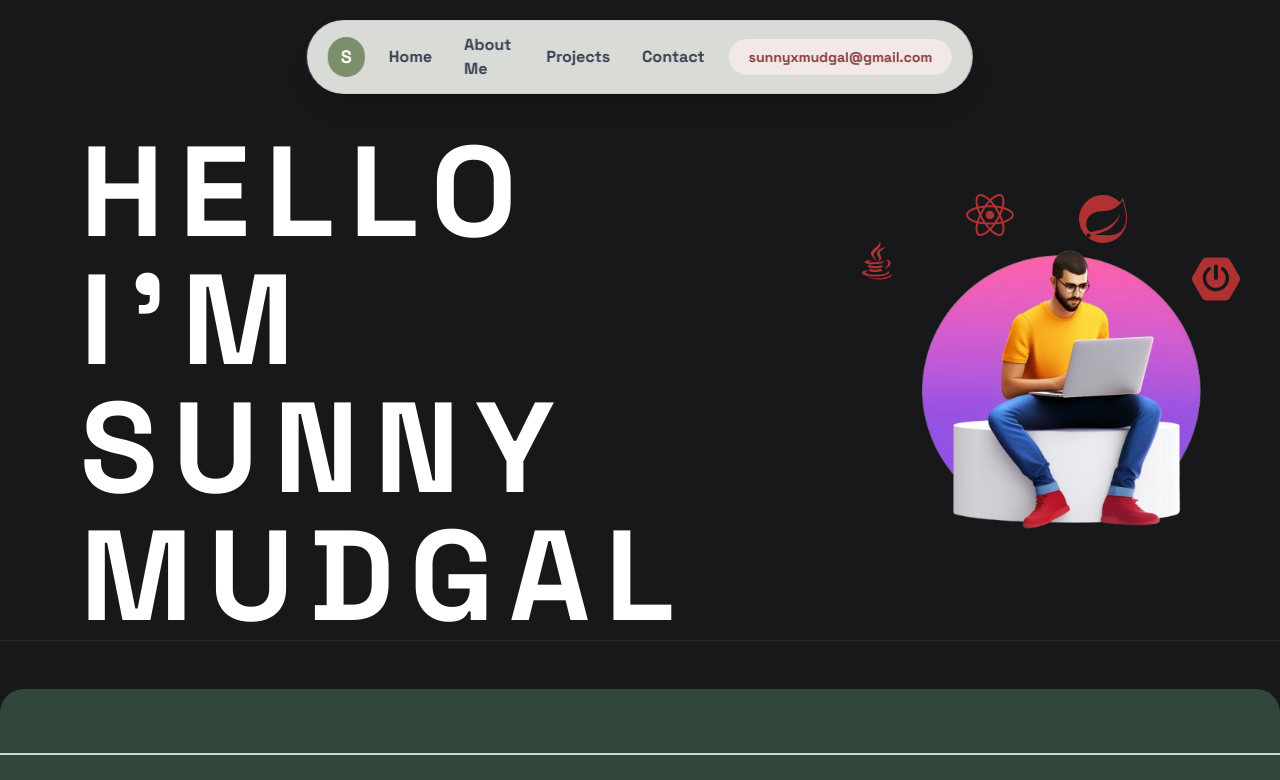
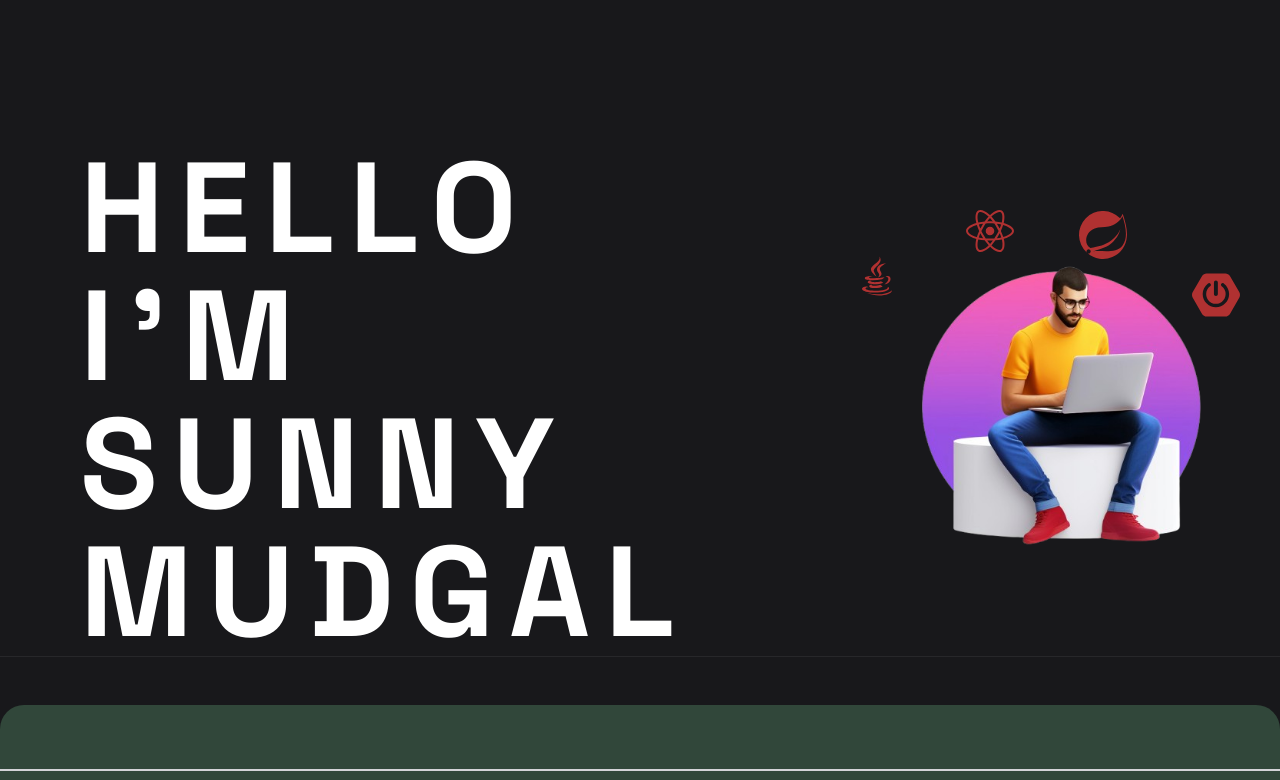
Before and after one commit to sunnnymudgal/PortfolioWebsite, a React (Vite) app: page / in a window 1280 px wide. Shown: the top 780 px of the page. Built offline with nearby package versions, Linux system fonts and the light colour scheme.

Commit message:
Update LandingPage.jsx

```diff
--- a/src/components/LandingPage.jsx
+++ b/src/components/LandingPage.jsx
@@ -1,6 +1,5 @@
 import React from "react";
 import AnImage from "./AnImage";
-import { Navbar } from "./Navbar";
 
 function LandingPage() {
   return (
@@ -9,9 +8,9 @@ function LandingPage() {
       data-scroll-speed="-.3"
       className="w-full h-auto bg-zinc-900"
     >
-    <Navbar/>
 
-      <div className="textstructure flex max-md:flex-col items-center pt-32 max-md:pt-20">
+
+      <div className="textstructure flex max-md:flex-col items-center pt-36 max-md:pt-20">
         <div className="masker flex flex-col items-start justify-start w-4/6">
           {["Hello", "I'm Sunny", "Mudgal"].map((item, index) => (
             <h1
```
